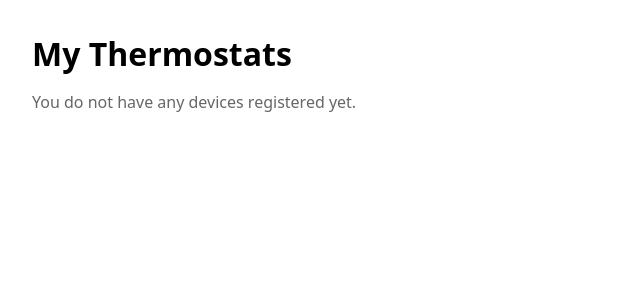
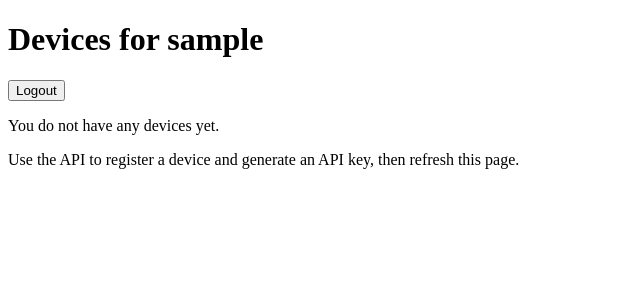
Before and after one commit to gonzalopatino/ESP32_FreeRTOS_Thermostat_Server, a Django app: page /dashboard/devices/ in a window 1280 px wide. Shown: the top 300 px of the page, without its empty margins (0-640 px from the left). Run offline with Django 5.2, Linux system fonts and the light colour scheme; the visitor is signed in with stand-in values (Sample User, id 1); data that the repository does not hold is empty.

Commit message:
checkpoint

```diff
--- a/apps/api/templates/dashboard/devices.html
+++ b/apps/api/templates/dashboard/devices.html
@@ -2,62 +2,50 @@
 <html lang="en">
 <head>
     <meta charset="utf-8">
-    <title>My Thermostats</title>
-    <style>
-        body {
-            font-family: system-ui, -apple-system, BlinkMacSystemFont, "Segoe UI", sans-serif;
-            margin: 2rem;
-        }
-        h1 {
-            margin-bottom: 1rem;
-        }
-        table {
-            border-collapse: collapse;
-            width: 100%;
-            max-width: 800px;
-        }
-        th, td {
-            padding: 0.5rem 0.75rem;
-            border-bottom: 1px solid #ddd;
-            text-align: left;
-        }
-        th {
-            background: #f5f5f5;
-        }
-        .empty {
-            margin-top: 1rem;
-            color: #666;
-        }
-    </style>
+    <title>Your devices</title>
 </head>
 <body>
-    <h1>My Thermostats</h1>
+    <h1>Devices for {{ user.username }}</h1>
 
-    {% if devices %}
-        <table>
+    <form method="post" action="{% url 'logout' %}">
+    {% csrf_token %}
+    <button type="submit">Logout</button>
+</form>
+
+    {% if device_rows %}
+        <table border="1" cellpadding="6" cellspacing="0">
             <thead>
                 <tr>
                     <th>ID</th>
                     <th>Serial number</th>
                     <th>Name</th>
-                    <th>Created</th>
+                    <th>Created at</th>
+                    <th>Active keys</th>
+                    <th>Latest key expires at</th>
                 </tr>
             </thead>
             <tbody>
-                {% for device in devices %}
+                {% for row in device_rows %}
                     <tr>
-                        <td>{{ device.id }}</td>
-                        <td>{{ device.serial_number }}</td>
-                        <td>{{ device.name|default:"(unnamed device)" }}</td>
-                        <td>{{ device.created_at }}</td>
+                        <td>{{ row.device.id }}</td>
+                        <td>{{ row.device.serial_number }}</td>
+                        <td>{{ row.device.name|default:"(no name)" }}</td>
+                        <td>{{ row.device.created_at }}</td>
+                        <td>{{ row.active_key_count }}</td>
+                        <td>
+                            {% if row.active_key_expires_at %}
+                                {{ row.active_key_expires_at }}
+                            {% else %}
+                                -
+                            {% endif %}
+                        </td>
                     </tr>
                 {% endfor %}
             </tbody>
         </table>
     {% else %}
-        <p class="empty">
-            You do not have any devices registered yet.
-        </p>
+        <p>You do not have any devices yet.</p>
+        <p>Use the API to register a device and generate an API key, then refresh this page.</p>
     {% endif %}
 </body>
 </html>
--- a/apps/api/views.py
+++ b/apps/api/views.py
@@ -45,22 +45,44 @@ def register_page(request):
     return render(request, "registration/register.html", {"form": form})
 
 @login_required
+def logout_view(request):
+    """
+    HTML logout for dashboard users.
+
+    Logs out the current user and redirects to the login page.
+    """
+    logout(request)
+    # assumes your login URL is named "login"
+    return redirect("login")
+
+
+@login_required
 def dashboard_devices(request):
     """
-    Simple HTML dashboard page listing devices owned by the current user.
+    Simple HTML dashboard listing the current user's devices.
+    One row per device: serial, name, created_at, and key info.
     """
-    devices = (
-        Device.objects.filter(owner=request.user)
-        .order_by("created_at")
-    )
+    devices = Device.objects.filter(owner=request.user).prefetch_related("api_keys")
 
-    return render(
-        request,
-        "dashboard/devices.html",
-        {
-            "devices": devices,
-        },
-    )
+    device_rows = []
+    for d in devices:
+        active_keys_qs = d.api_keys.filter(is_active=True).order_by("-expires_at")
+        active_count = active_keys_qs.count()
+        latest_key = active_keys_qs.first()
+
+        device_rows.append(
+            {
+                "device": d,
+                "active_key_count": active_count,
+                "active_key_expires_at": latest_key.expires_at if latest_key else None,
+            }
+        )
+
+    context = {
+        "user": request.user,
+        "device_rows": device_rows,
+    }
+    return render(request, "dashboard/devices.html", context)
 
 
 
--- a/config/urls.py
+++ b/config/urls.py
@@ -22,21 +22,23 @@ from django.contrib.auth import views as auth_views
 from apps.api import views as api_views
 
 urlpatterns = [
+
+     # Auth HTML views
+    path("accounts/register/", api_views.register_page, name="register"),
+    path("accounts/login/", auth_views.LoginView.as_view( template_name="registration/login.html"),name="login",),
+    path("accounts/logout/", api_views.logout_view, name="logout",),
+    path("dashboard/devices/", api_views.dashboard_devices, name="dashboard_devices",),
+
+     # API auth (for Postman / programmatic)
     path('admin/', admin.site.urls),
     path('api/health/', health),
     path("api/", include("apps.api.urls")),
 
-    # Auth HTML views
-    path("accounts/register/", api_views.register_page, name="register"),
-
-    path("accounts/login/", auth_views.LoginView.as_view( template_name="registration/login.html"),name="login",),
-
-    path("accounts/logout/", auth_views.LogoutView.as_view(), name="logout",
-    ),
 
 
-    # Dashboard page
-    path("dashboard/devices/", api_views.dashboard_devices, name="dashboard_devices",
-    ),
+
+
+
+
 
 ]
```
